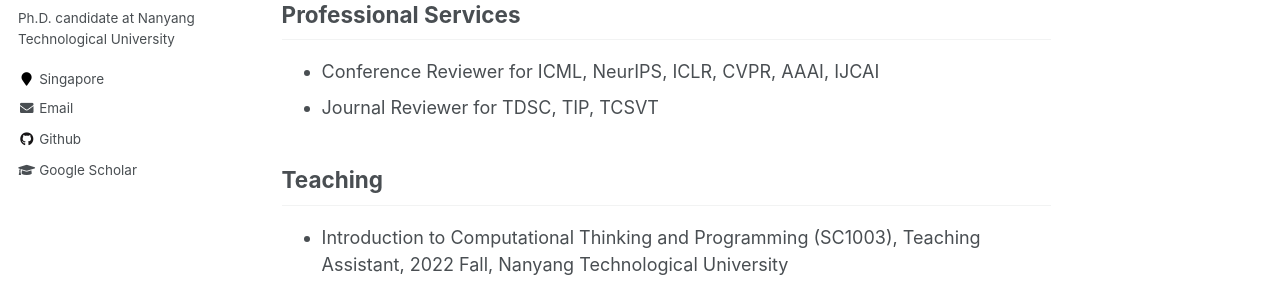
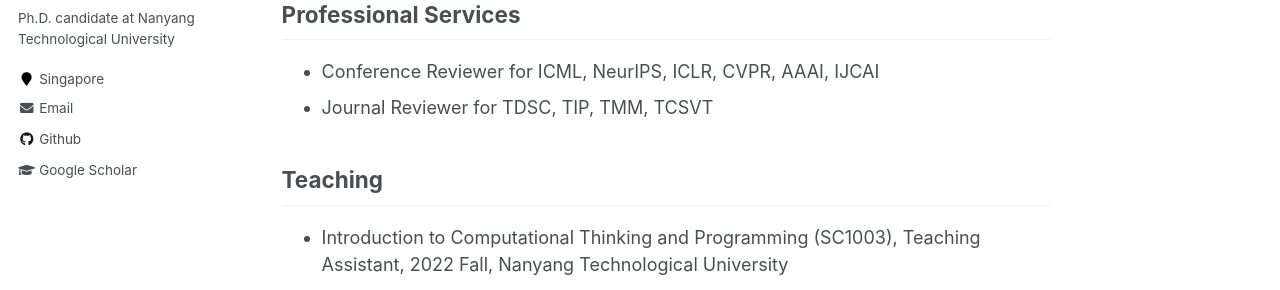
Before and after one commit to kangjie-chen/kangjie-chen.github.io, a Jekyll site: the page built from _pages/about.md, in a window 1280 px wide and 900 px high, scrolled down 2170 px. Shown: the part 259-549 px from the top of the window. Built offline with Jekyll 4.4.1, drawn with Linux system fonts in a browser that asks for light colours.

Commit message:
Update about.md

```diff
--- a/_pages/about.md
+++ b/_pages/about.md
@@ -106,7 +106,7 @@ I am currently a fourth-year Ph.D. student at Nanyang Technological University,
 
 ## Professional Services
 - Conference Reviewer for ICML, NeurIPS, ICLR, CVPR, AAAI, IJCAI
-- Journal Reviewer for TDSC, TIP, TCSVT
+- Journal Reviewer for TDSC, TIP, TMM, TCSVT
 
 
 ## Teaching
```
